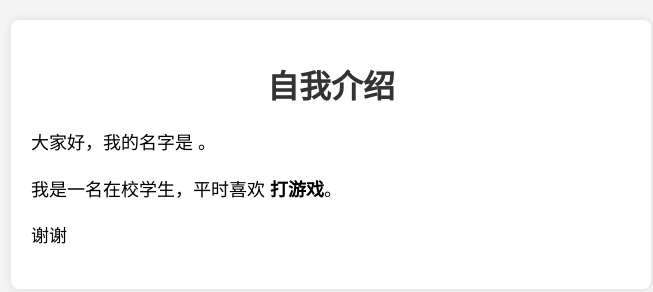
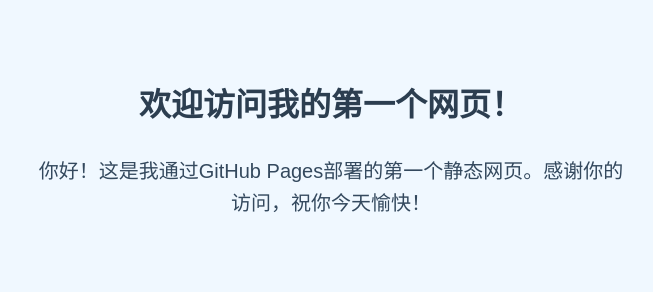
Before and after one commit to Bakadao/Bakadao, a plain HTML site: page index.html in a window 1280 px wide. Shown: the whole page, without its empty margins (309-962 px from the left). Drawn offline with Linux system fonts and the light colour scheme.

Commit message:
Update index.html

```diff
--- a/index.html
+++ b/index.html
@@ -3,40 +3,29 @@
 <head>
     <meta charset="UTF-8">
     <meta name="viewport" content="width=device-width, initial-scale=1.0">
-    <title>自我介绍 - Dao</title>
+    <title>我的第一个网页</title>
     <style>
         body {
             font-family: Arial, sans-serif;
-            background-color: #f4f4f4;
-            margin: 0;
-            padding: 20px;
-        }
-        .container {
-            max-width: 600px;
-            margin: auto;
-            background: white;
-            padding: 20px;
-            border-radius: 8px;
-            box-shadow: 0 0 10px rgba(0, 0, 0, 0.1);
+            text-align: center;
+            background-color: #f0f8ff;
+            padding: 50px;
         }
         h1 {
-            text-align: center;
-            color: #333;
+            color: #2c3e50;
+            margin-bottom: 30px;
         }
         p {
-            font-size: 18px;
+            font-size: 20px;
+            color: #34495e;
+            max-width: 600px;
+            margin: 0 auto;
             line-height: 1.6;
         }
     </style>
 </head>
 <body>
-
-<div class="container">
-    <h1>自我介绍</h1>
-    <p>大家好，我的名字是 <strong></strong>。</p >
-    <p>我是一名在校学生，平时喜欢 <strong>打游戏</strong>。</p >
-    <p>谢谢</p >
-</div>
-
+    <h1>欢迎访问我的第一个网页！</h1>
+    <p>你好！这是我通过GitHub Pages部署的第一个静态网页。感谢你的访问，祝你今天愉快！</p>
 </body>
 </html>
```
